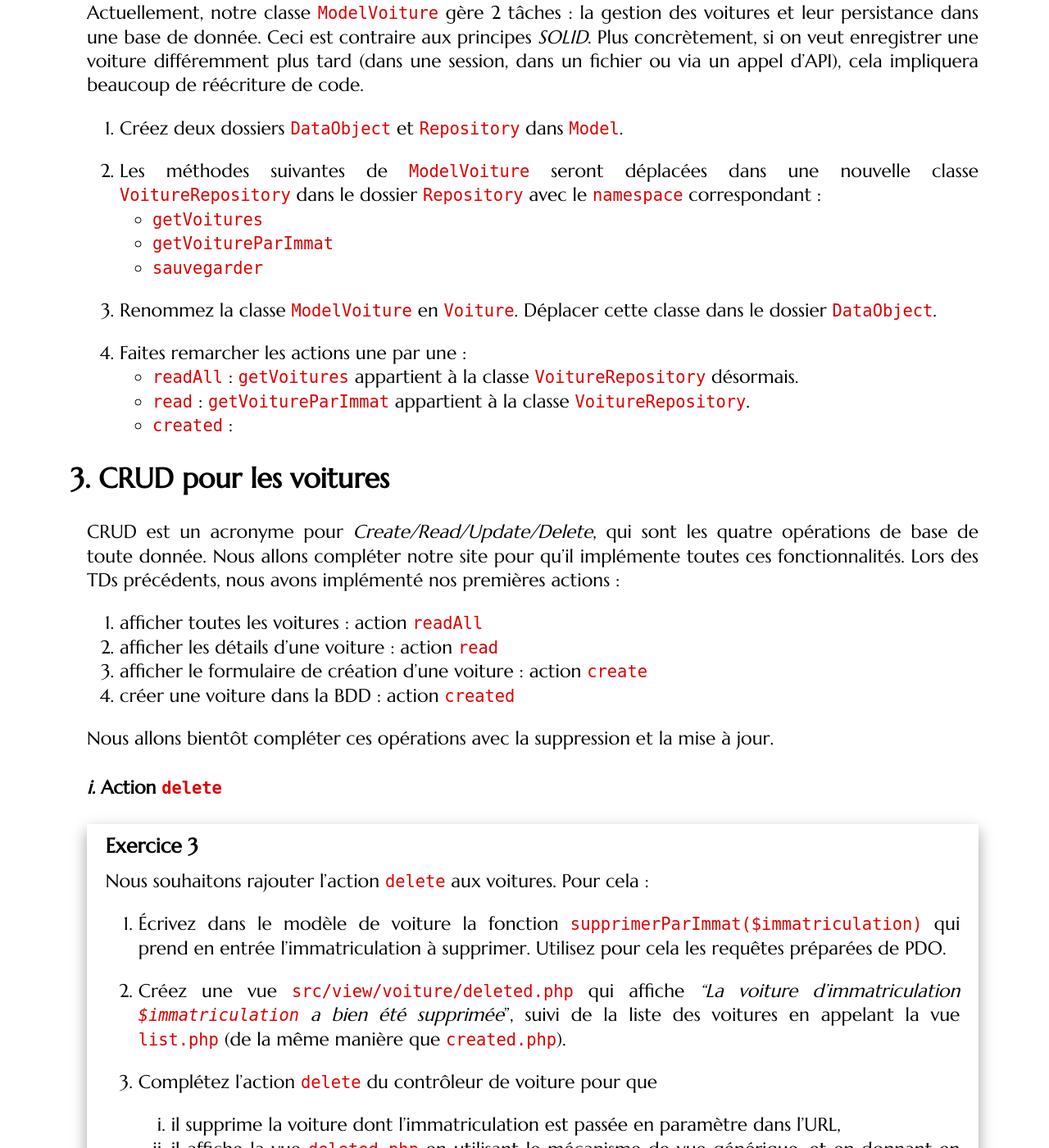
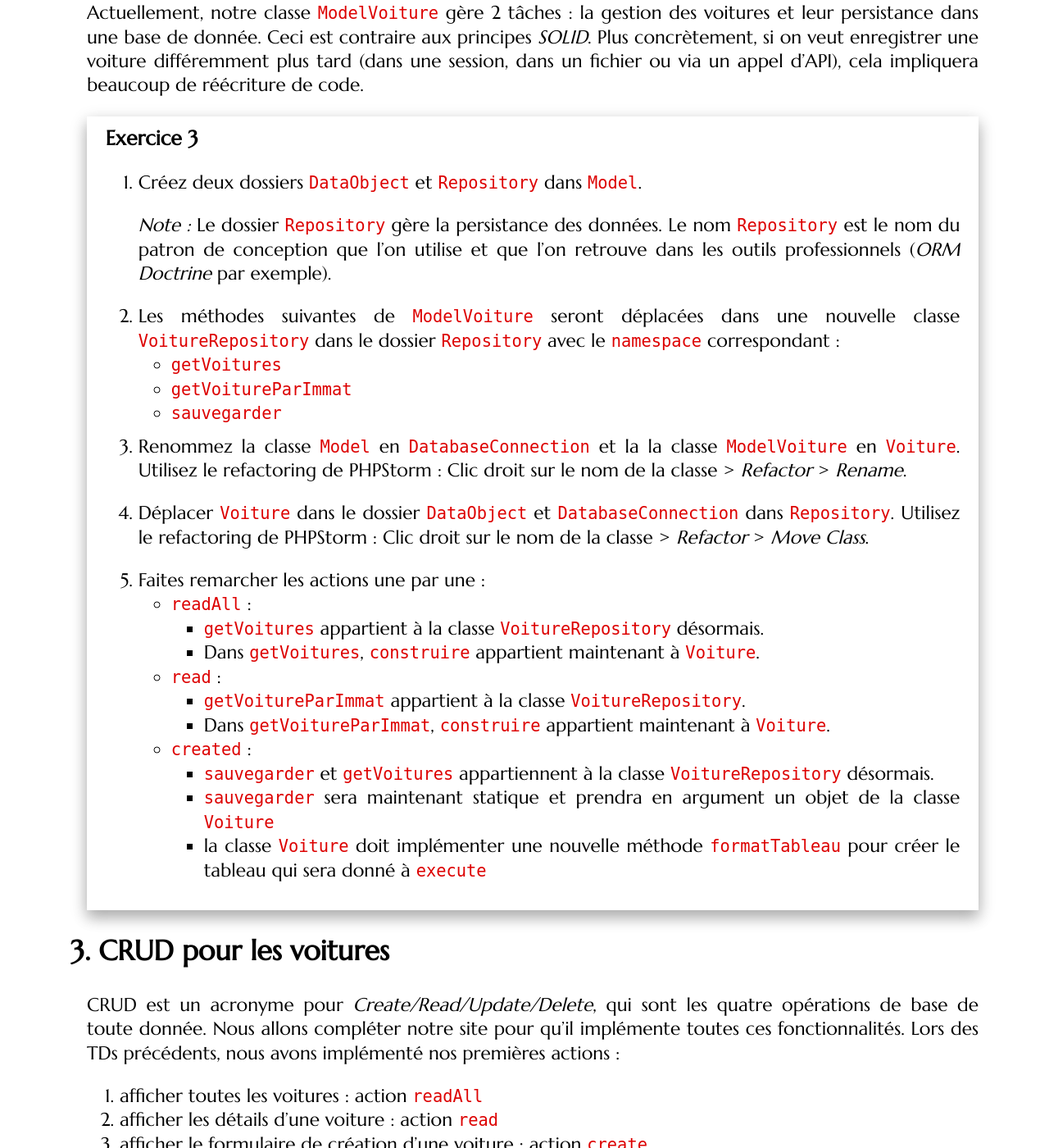
Before and after one commit to romainlebreton/R3.01-DeveloppementWeb, a Jekyll site: the page built from tutorials/tutorial6.md, in a window 1280 px wide and 1400 px high, scrolled down 2009 px. Shown: the whole window at 82% size. Built offline with Jekyll 4.4.1, drawn with Linux system fonts in a browser that asks for light colours; some web fonts are replaced.

Commit message:
TD6 : * 1er jet de "Séparation des données et de leur persistance"

```diff
--- a/tutorials/tutorial6.md
+++ b/tutorials/tutorial6.md
@@ -115,7 +115,12 @@ voitures et leur persistance dans une base de donnée. Ceci est contraire aux
 principes *SOLID*. Plus concrètement, si on veut enregistrer une voiture
 différemment plus tard (dans une session, dans un fichier ou via un appel d'API), cela impliquera beaucoup de réécriture de code.
 
+<div class="exercise">
+
 1. Créez deux dossiers `DataObject` et `Repository` dans `Model`.
+
+   *Note :* Le dossier `Repository` gère la persistance des données. Le nom
+   `Repository` est le nom du patron de conception que l'on utilise et que l'on retrouve dans les outils professionnels (*ORM Doctrine* par exemple).
 
 1. Les méthodes suivantes de `ModelVoiture` seront déplacées dans une nouvelle
    classe `VoitureRepository` dans le dossier `Repository` avec le `namespace`
@@ -124,14 +129,29 @@ différemment plus tard (dans une session, dans un fichier ou via un appel d'API
    * `getVoitureParImmat`
    * `sauvegarder`
 
-1. Renommez la classe `ModelVoiture` en `Voiture`. Déplacer cette classe dans le
-   dossier `DataObject`.
+1. Renommez la classe `Model` en `DatabaseConnection` et la la classe
+   `ModelVoiture` en `Voiture`. Utilisez le refactoring de PHPStorm : Clic droit
+   sur le nom de la classe > *Refactor* > *Rename*.
+
+1. Déplacer `Voiture` dans le dossier `DataObject` et `DatabaseConnection` dans
+   `Repository`. Utilisez le refactoring de PHPStorm : Clic droit sur le nom de
+   la classe > *Refactor* > *Move Class*.
 
 1. Faites remarcher les actions une par une :
-   * `readAll` : `getVoitures` appartient à la classe `VoitureRepository`
-     désormais.
-   * `read` : `getVoitureParImmat` appartient à la classe `VoitureRepository`.
+   * `readAll` :
+     * `getVoitures` appartient à la classe `VoitureRepository` désormais.
+     * Dans `getVoitures`, `construire` appartient maintenant à `Voiture`.
+   * `read` :
+     * `getVoitureParImmat` appartient à la classe `VoitureRepository`.
+     * Dans `getVoitureParImmat`, `construire` appartient maintenant à `Voiture`.
    * `created` :
+     * `sauvegarder` et `getVoitures` appartiennent à la classe `VoitureRepository` désormais.
+     * `sauvegarder` sera maintenant statique et prendra en argument un objet de
+       la classe `Voiture`
+     * la classe `Voiture` doit implémenter une nouvelle méthode `formatTableau`
+       pour créer le tableau qui sera donné à `execute`
+
+</div>
 
 ## CRUD pour les voitures
 
```
